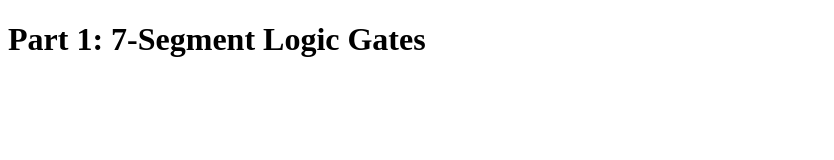
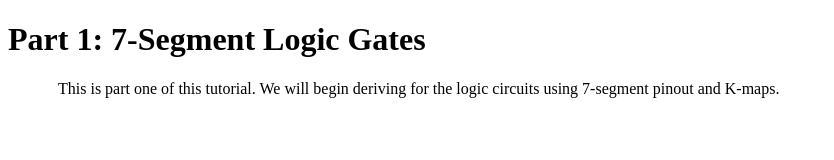
Before and after one commit to peterphomthichack/peterphomthichack.github.io, a plain HTML site: page index.html in a window 1280 px wide. Shown: the whole page, without its empty margins (0-834 px from the left). Drawn offline with Linux system fonts and the light colour scheme.

Commit message:
Update index.html

```diff
--- a/index.html
+++ b/index.html
@@ -1,7 +1,15 @@
 <!DOCTYPE html>
 <html>
-<body>
- <header>
-  <h1>Part 1: 7-Segment Logic Gates</h1>
-</body>
+<style>
+div.a {
+  text-indent: 50px;
+}
+</style>
+
+<header>
+    <h1>Part 1: 7-Segment Logic Gates</h1>
+</header>
+<div class="a">
+<p>This is part one of this tutorial. We will begin deriving for the logic circuits using 7-segment pinout and K-maps.</p>
+</div>
 </html>
```
